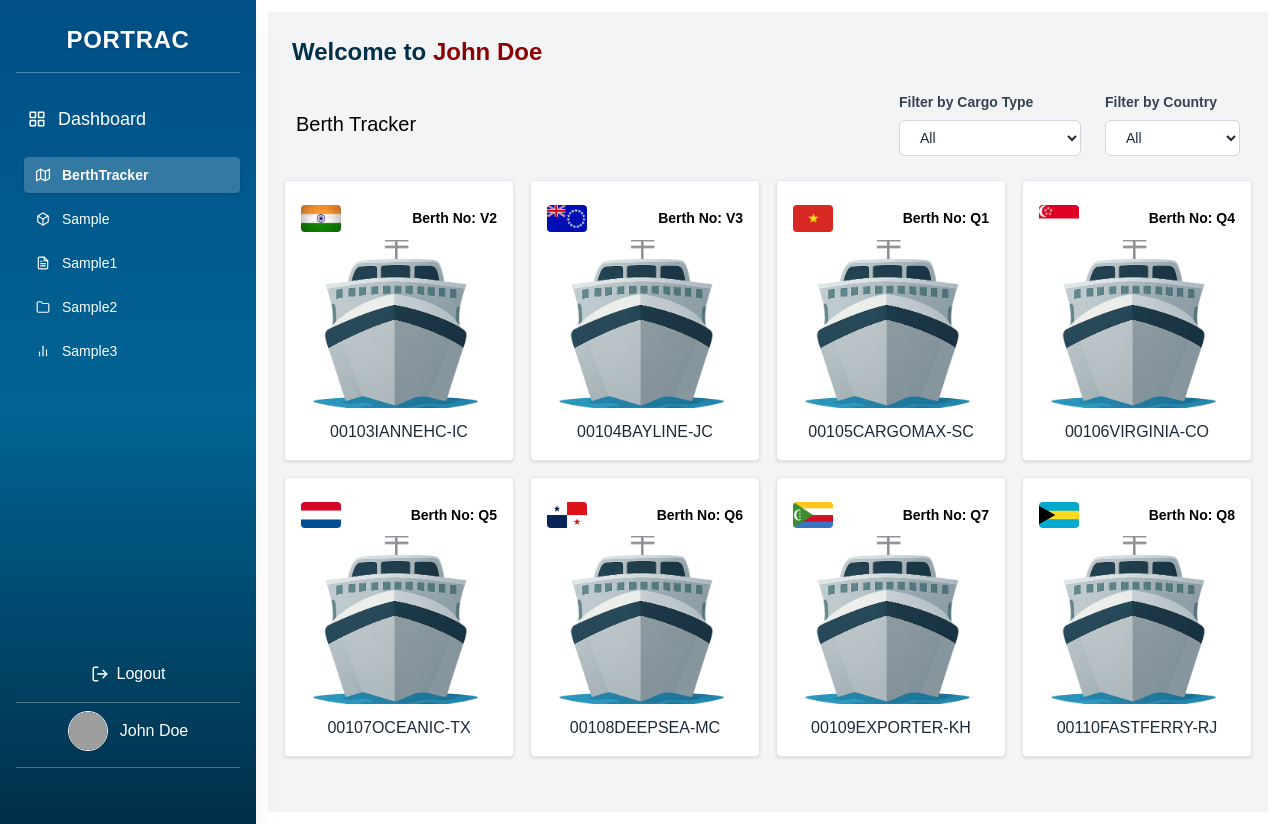
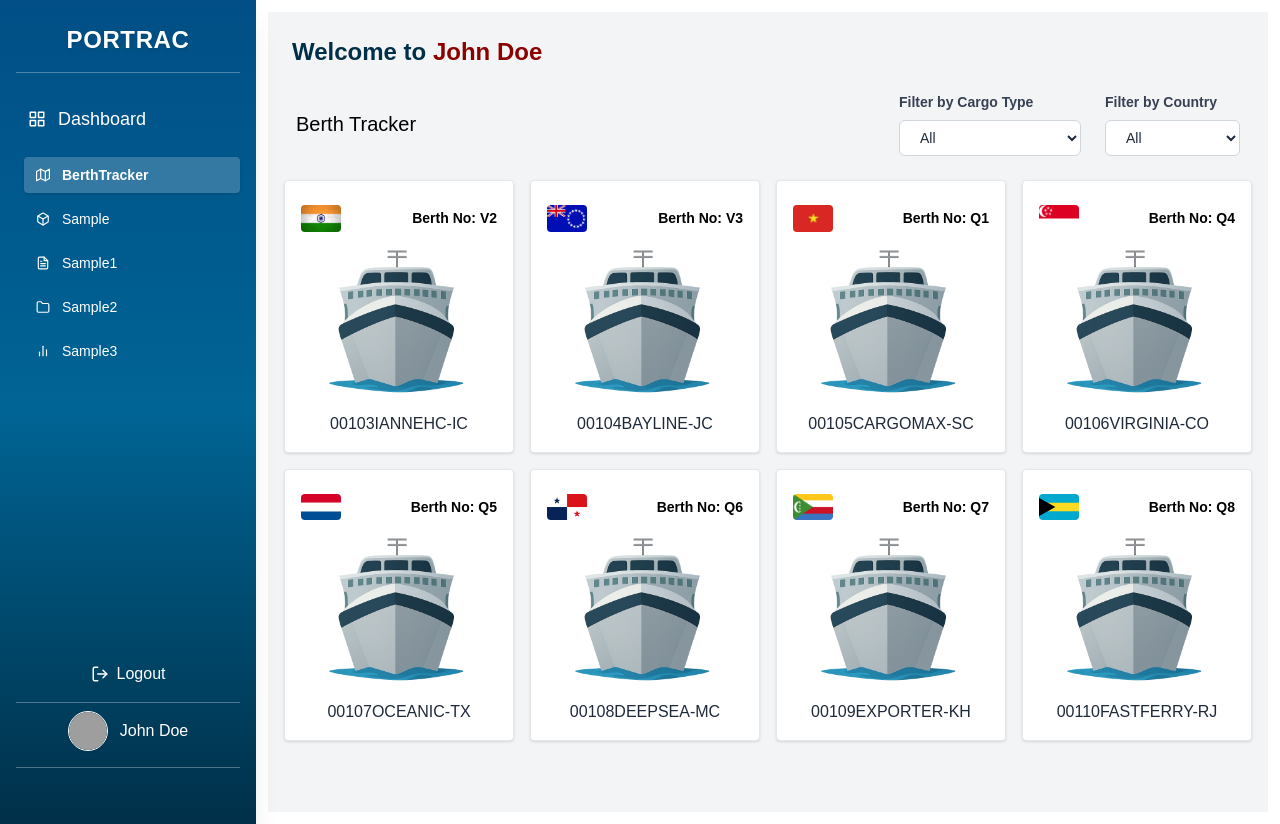
Before and after one commit to WHITEMATRIX24/CochinPortDemo, a Next.js app: page /dashboard in a window 1280 px wide. Built offline with nearby package versions, Linux system fonts and the light colour scheme; grey boxes are pictures that could not be loaded.

Commit message:
update design

```diff
--- a/src/components/BerthTrackerCard.tsx
+++ b/src/components/BerthTrackerCard.tsx
@@ -25,12 +25,12 @@ export default function Card({ imageSrc, berthId, berthNumber, countryFlag }: Ca
       </div>
 
       {/* Image Wrapper */}
-      <div className="relative w-full h-42 mb-3">
+      <div className="relative w-full h-40 mb-3">
         <Image
           src={imageSrc}
           alt={berthId}
           fill
-          className="rounded object-cover"
+          className="object-contain"
         />
       </div>
 
```
